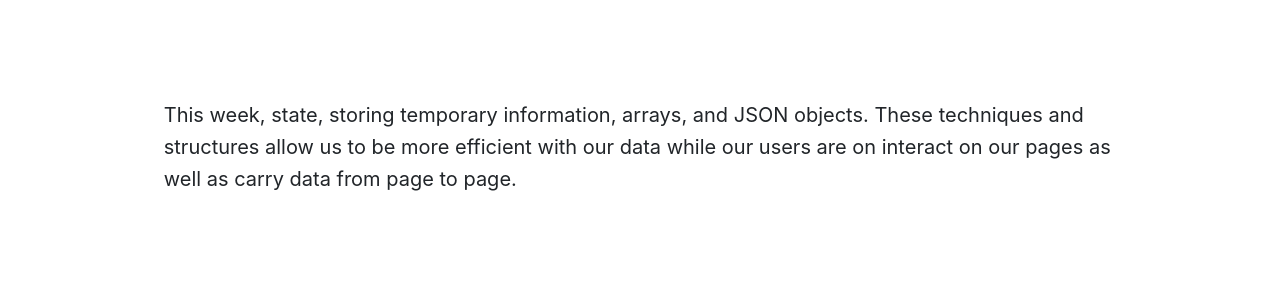
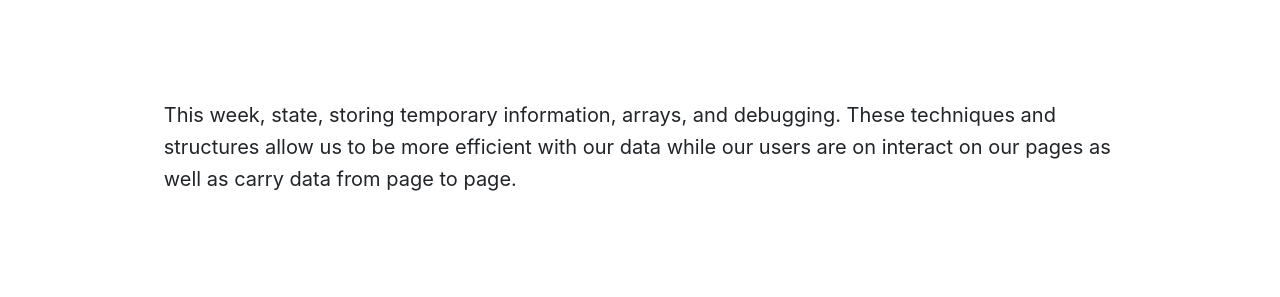
Before and after one commit to Montana-Media-Arts/441-web-tech-Spring2019-course, a Jekyll site: the page built from modules/week-5/_posts/2000-01-01-overview.md, in a window 1280 px wide. Shown: the part 738-1035 px from the top of the page. Built offline with Jekyll 4.4.1, drawn with Linux system fonts in a browser that asks for light colours; nearby versions of some CDN libraries.

Commit message:
updated the overview

```diff
--- a/modules/week-5/_posts/2000-01-01-overview.md
+++ b/modules/week-5/_posts/2000-01-01-overview.md
@@ -16,4 +16,4 @@ Homework Due: {{ site.data.dates[page.module][1] }}
 
 <br />
 
-This week, state, storing temporary information, arrays, and JSON objects.  These techniques and structures allow us to be more efficient with our data while our users are on interact on our pages as well as carry data from page to page.
+This week, state, storing temporary information, arrays, and debugging.  These techniques and structures allow us to be more efficient with our data while our users are on interact on our pages as well as carry data from page to page.
```
